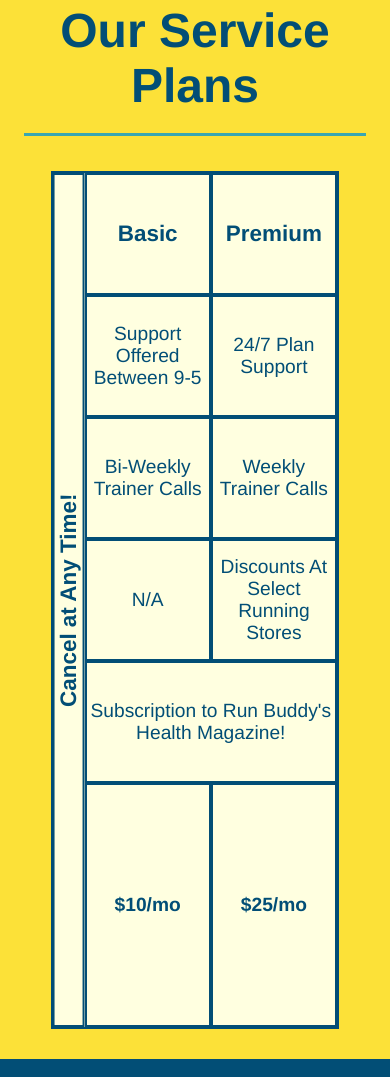
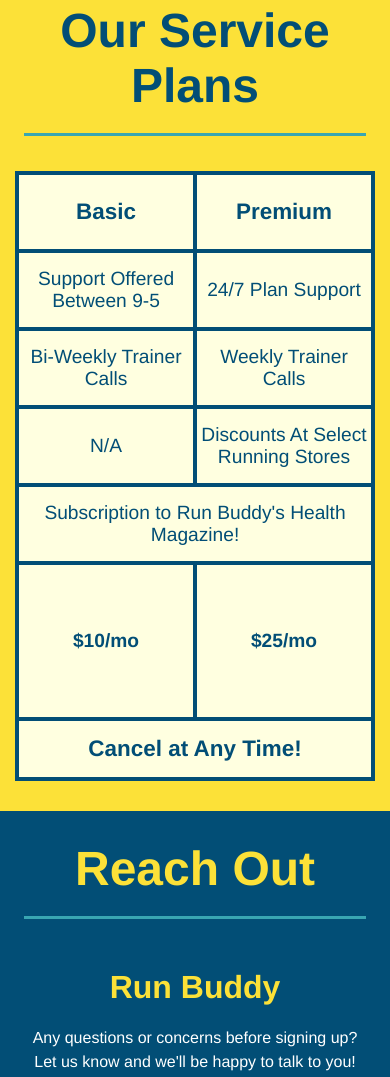
Before and after one commit to matt-gross-27/run-buddy, a plain HTML site: page index.html in a window 390 px wide. Shown: the part 5840-6917 px from the top of the page. Drawn offline with Linux system fonts and the light colour scheme.

Commit message:
added 575px screen style to services grid

```diff
--- a/assets/css/style.css
+++ b/assets/css/style.css
@@ -322,8 +322,6 @@ section {
   font-size: 1.5rem;
   font-weight: bold;
 }
-
-
 /* SERVICE PLANS END */
 
 /* REACH OUT STYLES START */
@@ -482,6 +480,22 @@ section {
     flex: 100%;
   }
 
+  .service-grid-container {
+    grid-template-columns: 1fr 1fr;
+    width: 100%;
+  }
+
+  .service-grid-item.column-header {
+    grid-column: 1/-1;
+    grid-row: -1;
+    writing-mode: unset;
+    transform: none;
+  }
+
+  .service-grid-item.both-plans {
+    grid-column: 1/-1;
+    grid-row: 5/6;
+  }
 }
 
 /* MEDIA QUERY FOR MOBILE PHONES AND SMALLER */
```
